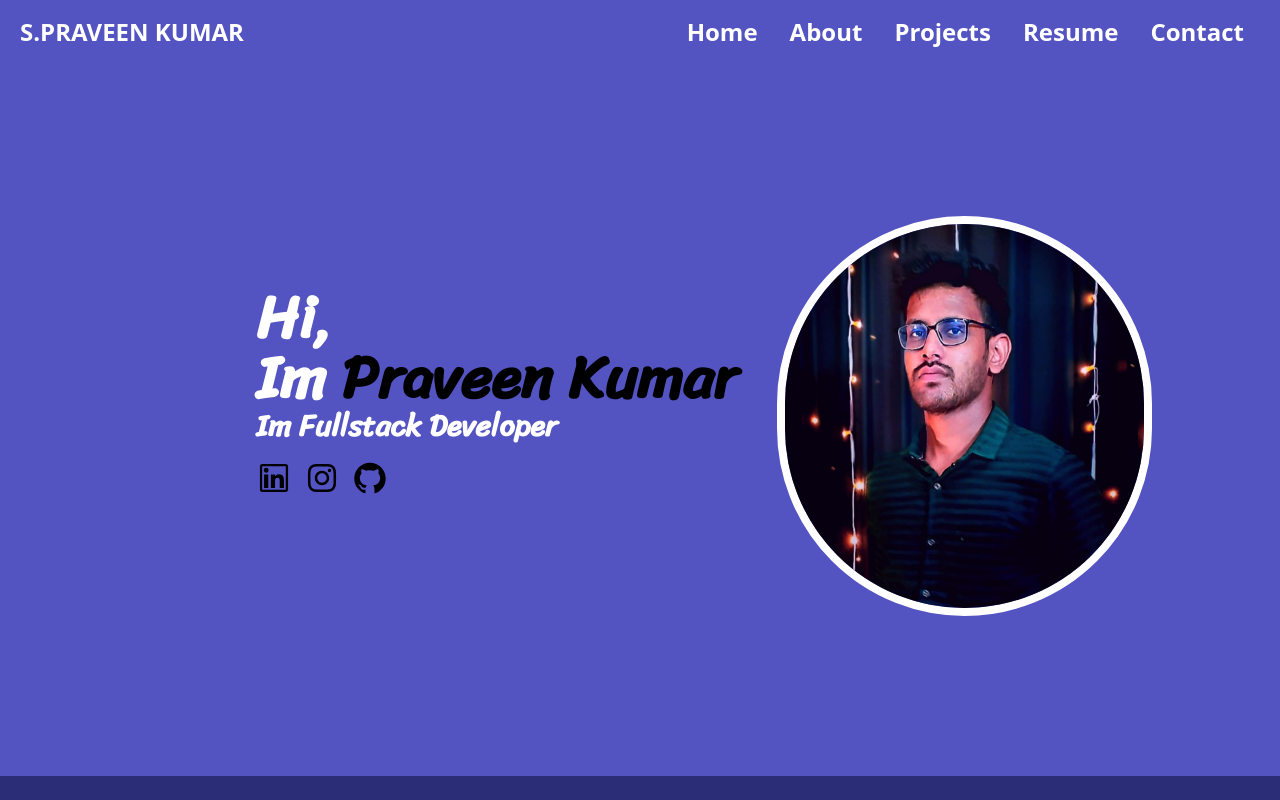
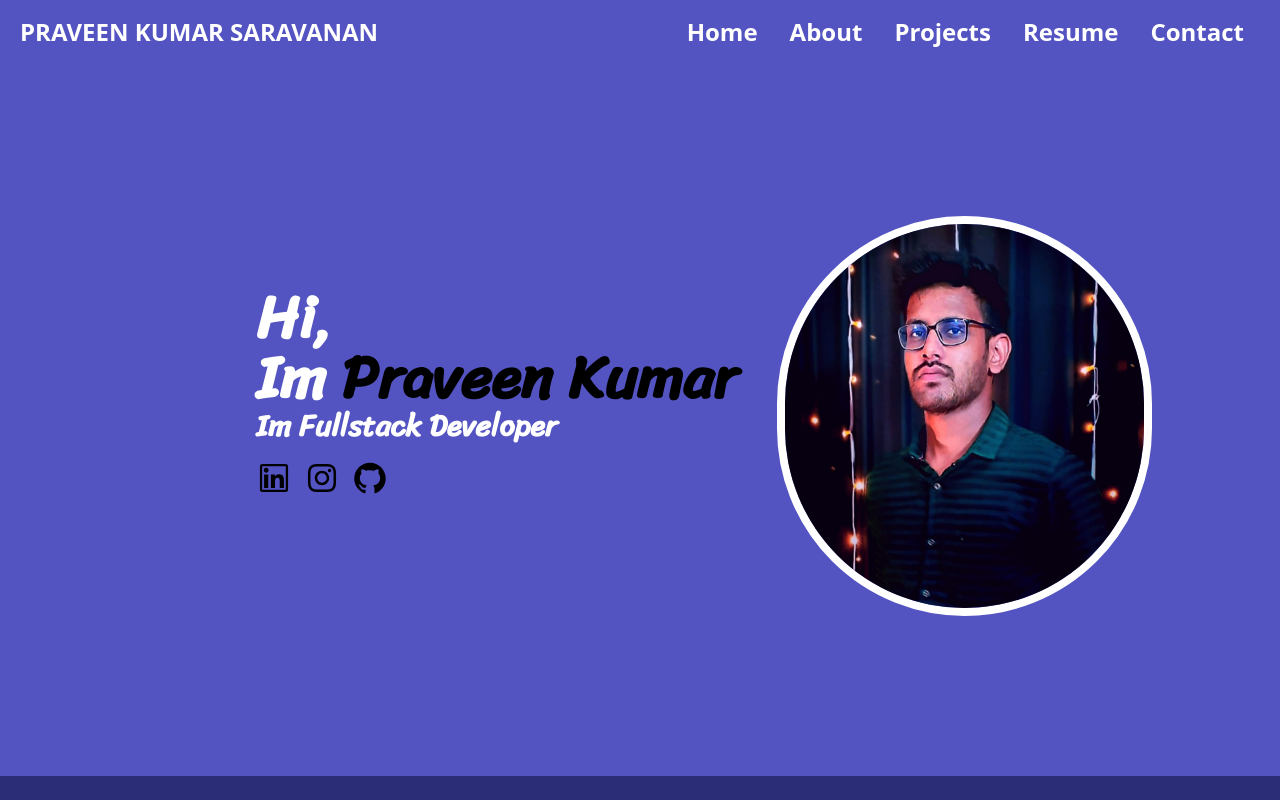
Before and after one commit to Praveen-Kr-S/my_portfolio_2.0, a React (Create React App) app: page / in a window 1280 px wide. Shown: the top 800 px of the page. Built offline with nearby package versions, Linux system fonts and the light colour scheme.

Commit message:
Update Header.js

```diff
--- a/src/components/Header.js
+++ b/src/components/Header.js
@@ -6,7 +6,7 @@ const Header = () => {
   return (
     <header className='flex justify-between px-5 py-2.5 md:py-4 w-full bg-primary fixed top-0 z-10'>
 
-        <a className='font-bold text-white md:text-2xl hover:text-black' href="#">S.PRAVEEN KUMAR</a>
+        <a className='font-bold text-white md:text-2xl hover:text-black' href="#">PRAVEEN KUMAR SARAVANAN</a>
         {/* above medium device nav bar */}
         <nav className='hidden md:block'>
             <ul className='flex text-white'>
```
